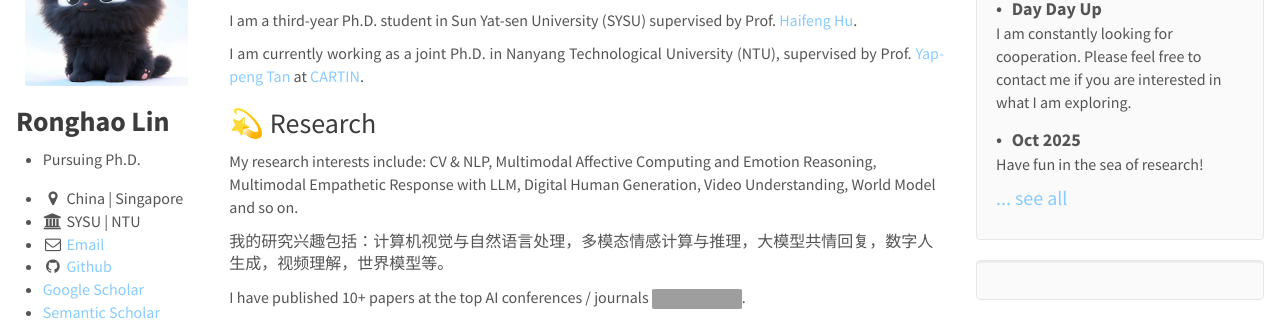
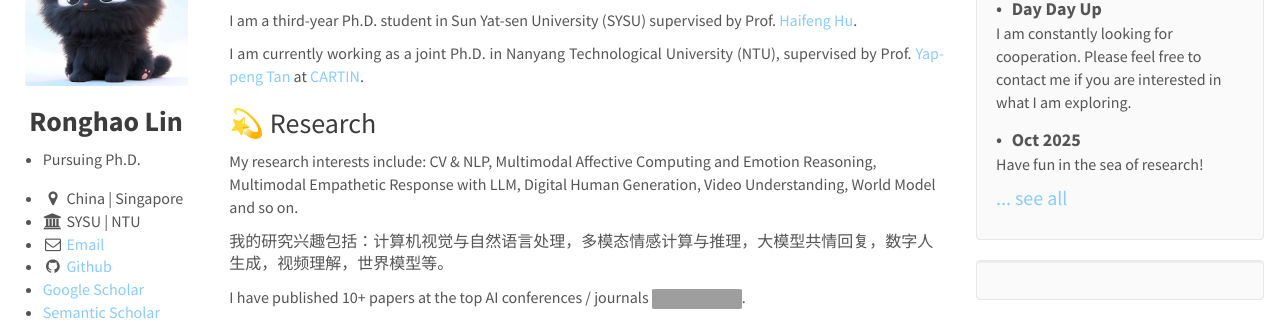
Before and after one commit to RH-Lin/rh-lin.github.io, a Jekyll site: the page built from _pages/home.md, in a window 1280 px wide. Shown: the part 167-488 px from the top of the page. Built offline with Jekyll 4.4.1, drawn with Linux system fonts in a browser that asks for light colours; nearby versions of some CDN libraries; comment, search, counter and statistics services are not loaded; a style sheet for code colours, icons or effects is not loaded; grey boxes are pictures that could not be loaded.

Commit message:
Reinitialize

```diff
--- a/_includes/pi.html
+++ b/_includes/pi.html
@@ -12,7 +12,7 @@
     <!-- </td> -->
     </div>
 
-    <div id="toptitle" style="margin-left: auto">
+    <div id="toptitle" style="margin-left: 10pt">
       <h3><strong>{{ member.name }}</strong></h3>
     </div>
 
--- a/_includes/visits.html
+++ b/_includes/visits.html
@@ -1,8 +1,8 @@
 <div class="well" style="height:125">
 
 <div style="margin-top: 0px"></div>
-<script type='text/javascript' id='clustrmaps' src='//cdn.clustrmaps.com/map_v2.js?cl=a4daf5&w=265&t=n&d=vuXu8r4DBROnkEntNREV93Uef4G6EskWYKVJkXDM3II&co=ffffff&cmo=f2bc7e&cmn=f46d90&ct=fafafa'></script>
+<script type='text/javascript' id='clustrmaps' src='//cdn.clustrmaps.com/map_v2.js?cl=a4daf5&w=265&t=n&d=vuXu8r4DBROnkEntNREV93Uef4G6EskWYKVJkXDM3II&co=fafafa&cmo=f2bc7e&cmn=f46d90&ct=fafafa'></script>
 
-<div style="margin-top: -15px"></div>
+<div style="margin-top: -5px"></div>
 
 </div>
--- a/_sass/bootstrap/_sidebar.scss
+++ b/_sass/bootstrap/_sidebar.scss
@@ -190,15 +190,15 @@
   box-shadow: 0 0 10px rgba(#000, 0.25);
   cursor: default;
 
-  // @include breakpoint($large) {
-  //   display: block;
-  //   position: relative;
-  //   margin: 0;
-  //   padding: 0;
-  //   border: 0;
-  //   background: transparent;
-  //   box-shadow: none;
-  // }
+  @include breakpoint($large) {
+    display: none;
+    position: relative;
+    margin: 0;
+    padding: 0;
+    border: 0;
+    background: transparent;
+    box-shadow: none;
+  }
 
   &:before {
     display: block;
```
